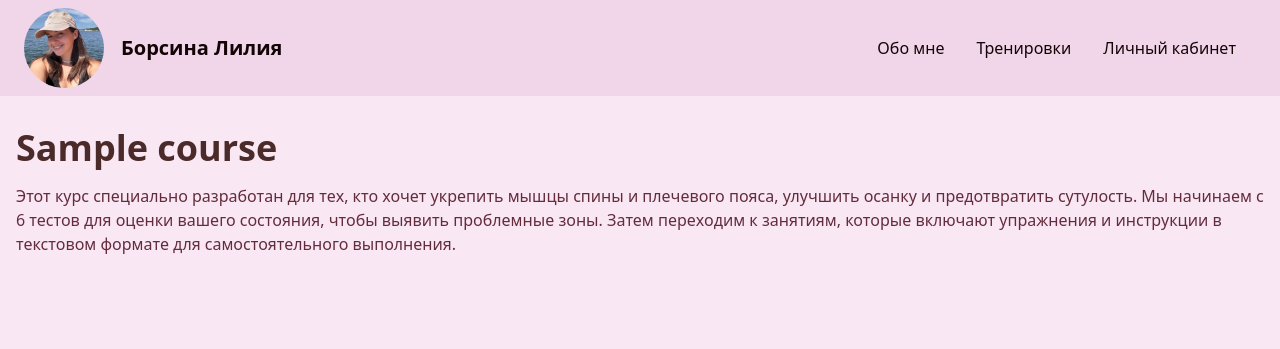
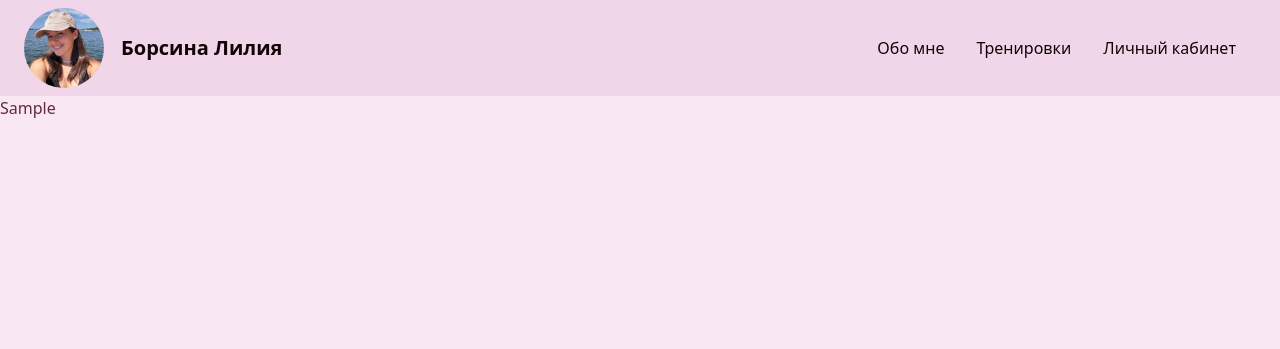
Before and after one commit to bors1n/personal-trainer-site, a Django app: a page that uses li_website/courses/templates/courses/full_course.html in a window 1280 px wide. Shown: the top 349 px of the page. Run offline with Django 4.2, Linux system fonts and the light colour scheme; a user stored in the database is signed in; tables that the repository leaves empty hold one stand-in row (values such as "Sample post").

Commit message:
full course part

```diff
--- a/li_website/courses/templates/courses/full_course.html
+++ b/li_website/courses/templates/courses/full_course.html
@@ -1,32 +1,8 @@
 {% extends 'layout.html' %}
 {% load static %}
 
-{% block title %}{{ course.title }} - Полный курс{% endblock %}
+{% block title %}{{ course.title }}{% endblock %}
 
 {% block content %}
-<div class="container mx-auto px-4 py-8">
-    <div class="mb-12">
-        <h1 class="text-4xl font-bold mb-4 text-[#4A2B29]">{{ course.title }}</h1>
-        <p class="text-lg text-wrap: wrap">
-            Этот курс специально разработан для тех, кто хочет укрепить мышцы спины и плечевого пояса, улучшить осанку и предотвратить сутулость. Мы начинаем с 6 тестов для оценки вашего состояния, чтобы выявить проблемные зоны. Затем переходим к занятиям, которые включают упражнения и инструкции в текстовом формате для самостоятельного выполнения.
-        </p>
-    </div>
-    <div class="py-8 sm:py-12 w-full">
-        <div class="container mx-auto px-4 sm:px-6 max-w-7xl">
-            <div class="flex flex-col-reverse lg:flex-row-reverse items-center gap-6 sm:gap-8">
-                <!-- Text (Right Side) -->
-                 <div class="flex-1 text-center lg:text-left space-y-4 sm:space-y-6">
-                    <p class="text-base sm:text-lg max-w-xl mx-auto lg:mx-0">
-                        Тут описание части курса
-                    </p>
-            </div>
-            <!-- Vedio (left Side)-->
-            <div class="flex-1 w-full lg:w-auto mb-6 lg:mb-0">
-                <div class="aspect-w-16 aspect-h-9 rounded-lg overflow-hidden shadow-xl">
-                    <iframe width="720" height="405" src="https://rutube.ru/play/embed/c7570d88eab4740c8a74e2a65ff69d1b/?p=JvHou_fLWA98iF0l1GWeMg" frameBorder="0" allow="clipboard-write; autoplay" webkitAllowFullScreen mozallowfullscreen allowFullScreen></iframe>
-                </div>
-            </div>
-        </div>
-    </div>
-</div>
+    {{ course.full_course | safe }}
 {% endblock %}
```
